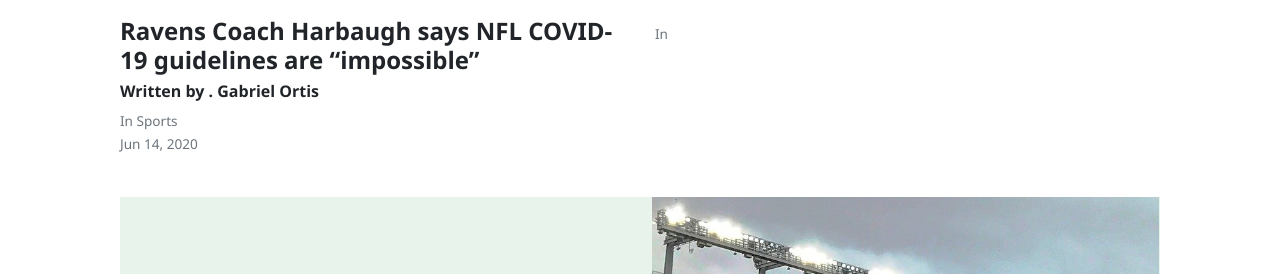
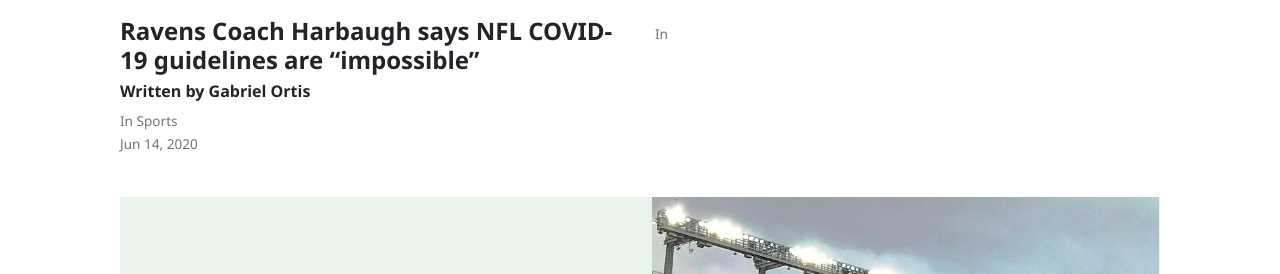
Before and after one commit to connormcdxc/The-LT-Sentinel, a Jekyll site: the page built from index.html, in a window 1280 px wide and 900 px high, scrolled down 518 px. Shown: the part 180-454 px from the top of the window. Built offline with Jekyll 4.4.1, drawn with Linux system fonts in a browser that asks for light colours; nearby versions of some CDN libraries; some web fonts are replaced; the list of posts is cut into pages by our own code.

Commit message:
Update index.html

```diff
--- a/index.html
+++ b/index.html
@@ -36,7 +36,7 @@
     <!--<p class="excerpt">
         {{ latest_post.excerpt | strip_html | strip_newlines | truncate: 136 }}
     </p>-->
-    <h6 class="font-weight-bold">Written by .
+    <h6 class="font-weight-bold">Written by
         {{ author.name }}
     </h6>
     <div>
```
